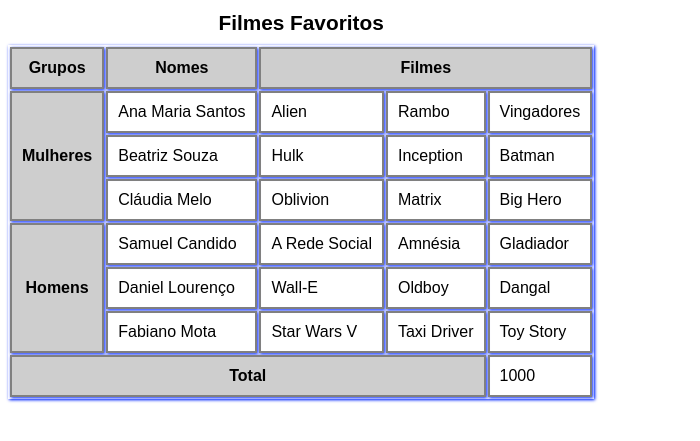
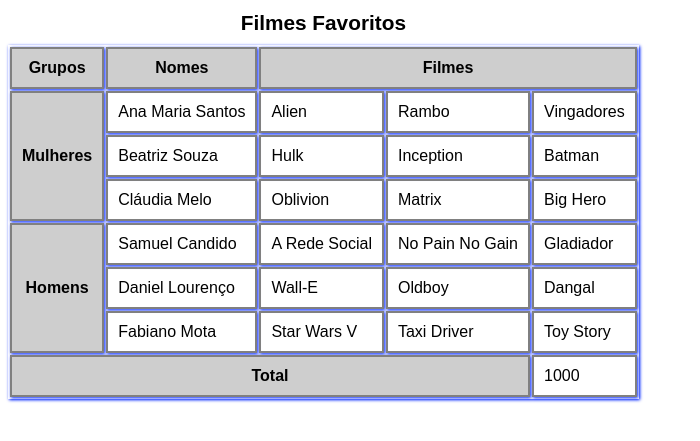
Before and after one commit to Muka1993/curso-html-css, a plain HTML site: page ex023/desafio-014.html in a window 1280 px wide. Shown: the part 79-520 px from the top of the page, without its empty margins (0-700 px from the left). Drawn offline with Linux system fonts and the light colour scheme.

Commit message:
atualizando

```diff
--- a/ex023/desafio-014.html
+++ b/ex023/desafio-014.html
@@ -112,7 +112,7 @@
                 <th rowspan="3" scope="rowgroup">Homens</th>
                 <td>Samuel Candido</td>
                 <td>A Rede Social</td>
-                <td>Amnésia</td>
+                <td>No Pain No Gain</td>
                 <td>Gladiador</td>
             </tr>
             <tr>
```
